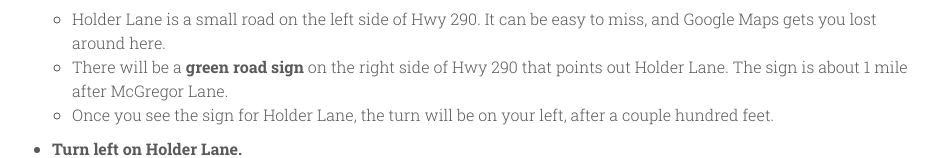
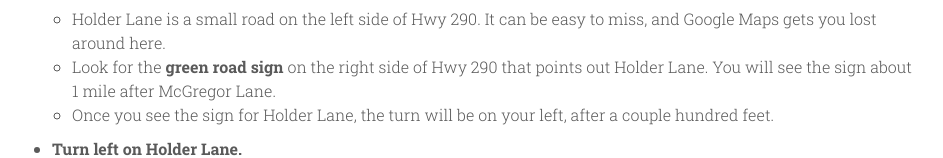
Before and after one commit to nertzy/grantandvanessa.com, a plain HTML site: page map_and_directions.html in a window 1280 px wide. Shown: the part 1017-1175 px from the top of the page, without its empty margins (318-1261 px from the left). Drawn offline with nearby package versions, Linux system fonts and the light colour scheme; a web font is replaced by a local one.

Commit message:
Change wording of green road sign step

```diff
--- a/map_and_directions.html
+++ b/map_and_directions.html
@@ -58,7 +58,7 @@
 <li><p>After you pass Ranch Road 12 (RR 12), continue west on Hwy 290 for 4.9 miles to <strong>Holder Lane</strong>.</p>
 <ul>
 <li>Holder Lane is a small road on the left side of Hwy 290.  It can be easy to miss, and Google Maps gets you lost around here.</li>
-<li>There will be a <strong>green road sign</strong> on the right side of Hwy 290 that points out Holder Lane.  The sign is about 1 mile after McGregor Lane.</li>
+<li>Look for the <strong>green road sign</strong> on the right side of Hwy 290 that points out Holder Lane.  You will see the sign about 1 mile after McGregor Lane.</li>
 <li>Once you see the sign for Holder Lane, the turn will be on your left, after a couple hundred feet.</li>
 </ul>
 </li>
```
